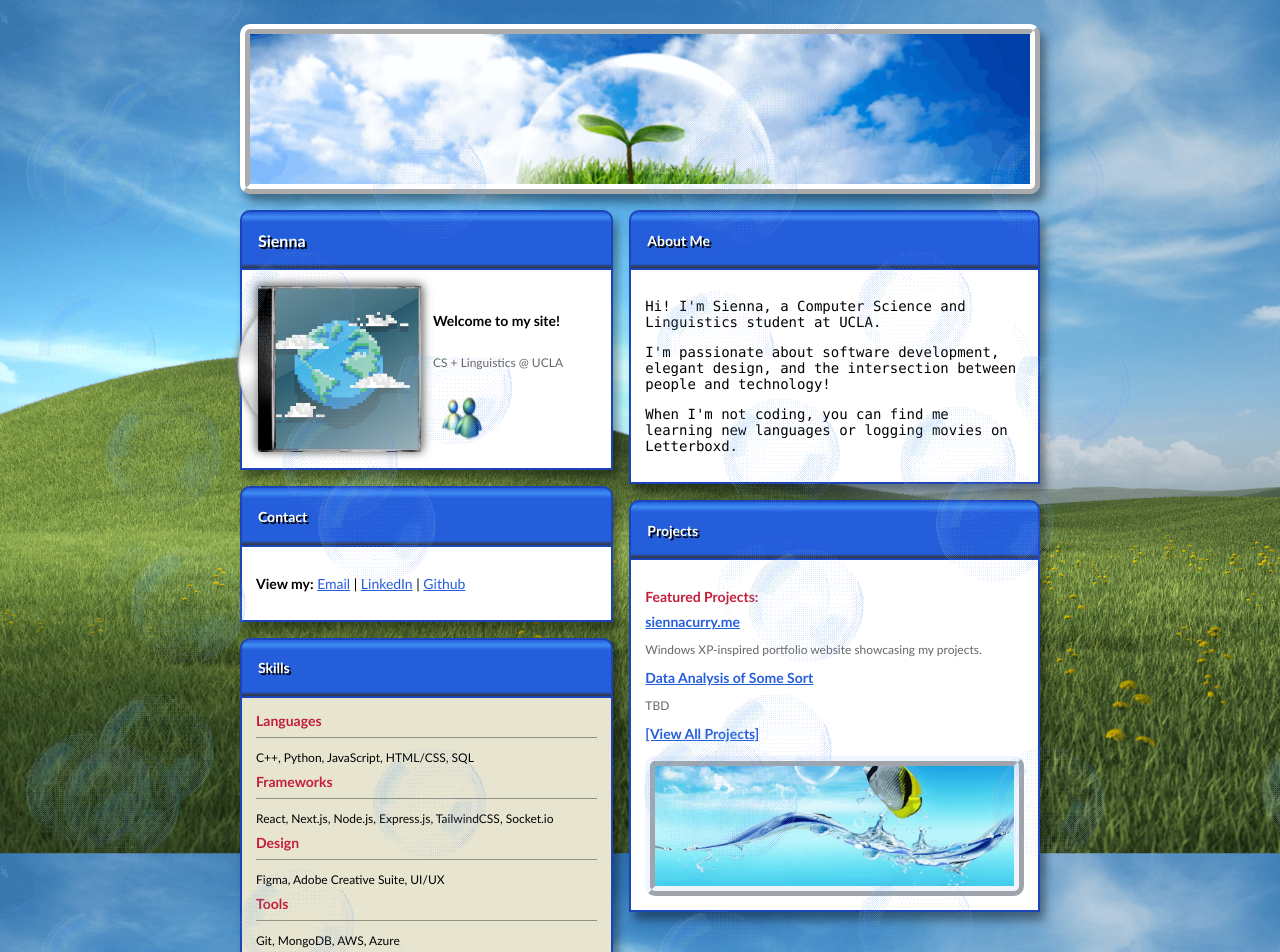
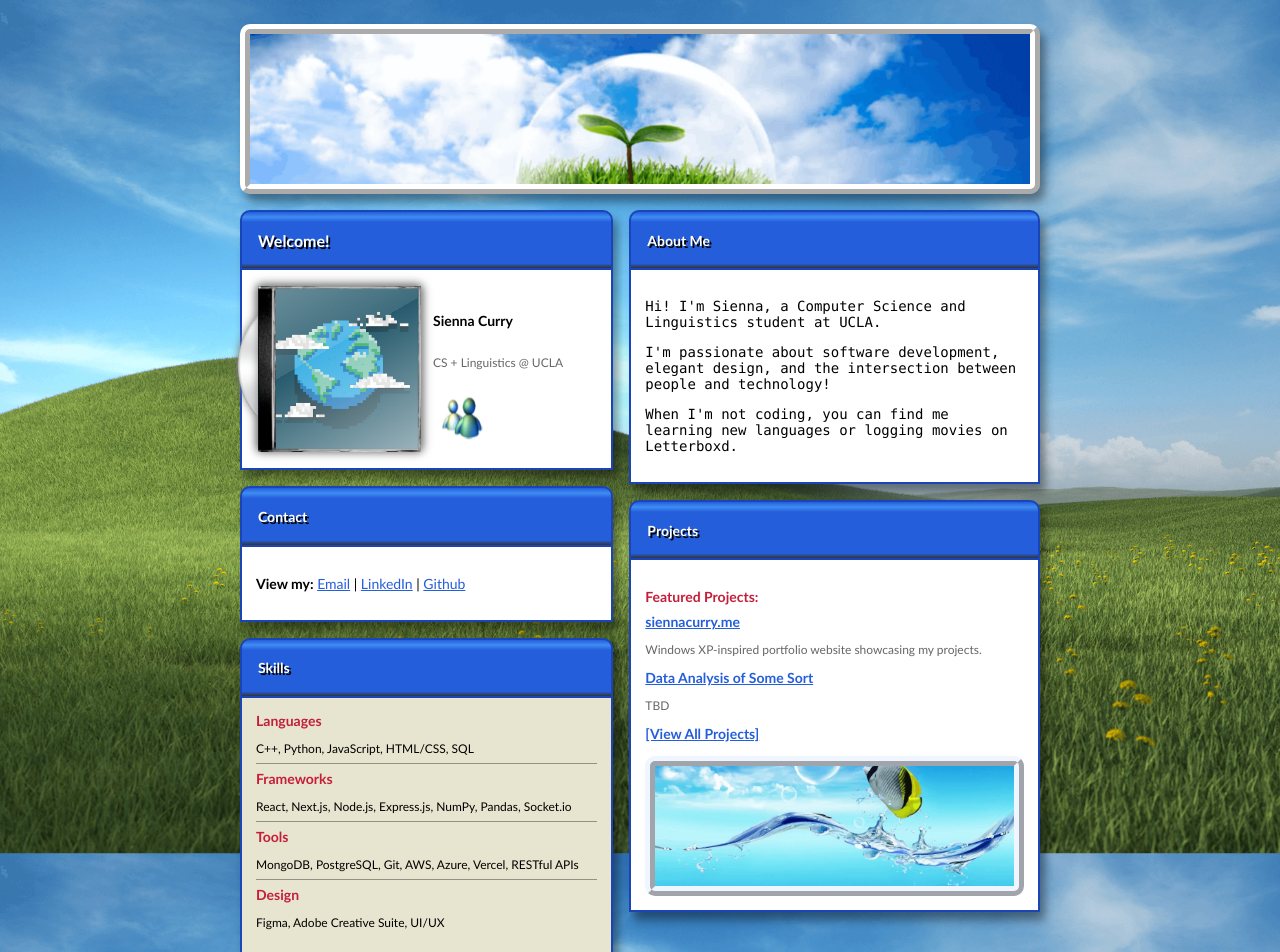
Before and after one commit to siennacurry/siennacurry-site, a Next.js app: page / in a window 1280 px wide. Shown: the top 952 px of the page. Built offline with nearby package versions, Linux system fonts and the light colour scheme; a web font is replaced by a local one.

Commit message:
Bubbles fade after 3s, made name more prominent, moved skills lines to separate categories more clearly

```diff
--- a/src/app/globals.css
+++ b/src/app/globals.css
@@ -24,9 +24,9 @@ body {
   font-family: "Trebuchet MS", "Lucida Grande", "Lucida Sans Unicode", "Lucida Sans", Tahoma, sans-serif;
 }
 
-/* Sparkle overlay */
-body::before {
-  background-image: url('/images/bubbles-flowing-up.gif');
+/* Sparkle overlay - only shows when body has 'show-bubbles' class */
+body.show-bubbles::before {
+  background-image: url('/images/floating-bubbles.gif');
   content: "";
   height: 300%;
   left: -50%;
@@ -36,6 +36,11 @@ body::before {
   width: 300%;
   pointer-events: none;
   z-index: 1000;
+  transition: opacity 2s ease-out;
+}
+
+body.show-bubbles.fade-out::before {
+  opacity: 0;
 }
 
 /* Panel header styling */
@@ -179,6 +184,10 @@ a:hover {
 .skill-category {
   color: #c41e3a;
   font-weight: bold;
+  margin-bottom: 0.25em;
+}
+
+.skill-item {
   border-bottom: 2px ridge var(--beige-bg);
   padding-bottom: 0.5em;
   margin-bottom: 0.5em;
--- a/src/app/page.js
+++ b/src/app/page.js
@@ -15,12 +15,28 @@ export default function Home() {
   style.textContent = `html::-webkit-scrollbar { display: none; }`;
   document.head.appendChild(style);
 
+  // Show bubbles on load
+  document.body.classList.add('show-bubbles');
+
+  // Start fading out after 10 seconds
+  const fadeTimer = setTimeout(() => {
+    document.body.classList.add('fade-out');
+  }, 3000);
+
+  // Fully remove bubbles after fade completes (10s + 2s fade)
+  const removeTimer = setTimeout(() => {
+    document.body.classList.remove('show-bubbles', 'fade-out');
+  }, 5000);
+
   // Cleanup when leaving the page
   return () => {
     document.documentElement.style.scrollbarWidth = "";
     document.body.style.msOverflowStyle = "";
     const styleEl = document.getElementById('hide-scrollbar');
     if (styleEl) styleEl.remove();
+    document.body.classList.remove('show-bubbles', 'fade-out');
+    clearTimeout(fadeTimer);
+    clearTimeout(removeTimer);
   };
 }, []);
 
@@ -38,7 +54,7 @@ export default function Home() {
           {/* Profile Section */}
           <div className="panel">
             <div className="panel-header">
-              <h1 style={{ fontSize: '1rem' }}>Sienna</h1>
+              <h1 style={{ fontSize: '1rem' }}>Welcome!</h1>
             </div>
             <div className="panel-body">
               <div style={{ display: 'flex', gap: '0.75rem' }}>
@@ -54,7 +70,7 @@ export default function Home() {
 
                 {/* Bio/Tagline */}
                 <div style={{ display: 'flex', flexDirection: 'column', justifyContent: 'center' }}>
-                  <p style={{ fontWeight: 'bold', fontSize: '0.875rem' }}>Welcome to my site!</p>
+                  <p style={{ fontWeight: 'bold', fontSize: '0.875rem' }}>Sienna Curry</p>
                   <p style={{ fontSize: '0.75rem', color: '#666' }}>CS + Linguistics @ UCLA</p>
                   {/* MSN Buddy Icon */}
                   <img
@@ -102,16 +118,16 @@ export default function Home() {
           </div>
           <div className="panel-body-beige" style={{ fontSize: '0.875rem' }}>
             <div className="skill-category">Languages</div>
-              <p style={{ marginBottom: '0.5rem', fontSize: '0.75rem' }}>C++, Python, JavaScript, HTML/CSS, SQL</p>
+            <p className="skill-item" style={{ fontSize: '0.75rem' }}>C++, Python, JavaScript, HTML/CSS, SQL</p>
 
             <div className="skill-category">Frameworks</div>
-              <p style={{ marginBottom: '0.5rem', fontSize: '0.75rem' }}>React, Next.js, Node.js, Express.js, TailwindCSS, Socket.io</p>
+            <p className="skill-item" style={{ fontSize: '0.75rem' }}>React, Next.js, Node.js, Express.js, NumPy, Pandas, Socket.io</p>
+
+            <div className="skill-category">Tools</div>
+            <p className="skill-item" style={{ fontSize: '0.75rem' }}>MongoDB, PostgreSQL, Git, AWS, Azure, Vercel, RESTful APIs</p>
 
             <div className="skill-category">Design</div>
-              <p style={{ marginBottom: '0.5rem', fontSize: '0.75rem' }}>Figma, Adobe Creative Suite, UI/UX</p>
-
-              <div className="skill-category">Tools</div>
-              <p style={{ fontSize: '0.75rem' }}>Git, MongoDB, AWS, Azure</p>
+            <p style={{ fontSize: '0.75rem' }}>Figma, Adobe Creative Suite, UI/UX</p>
           </div>
         </div>
       </div>
```
Also changed, not shown: public/images/bubbles-flowing-up.gif (deleted), public/images/floating-bubbles.gif (added). Lines whose indentation alone changed are shown as unchanged.
